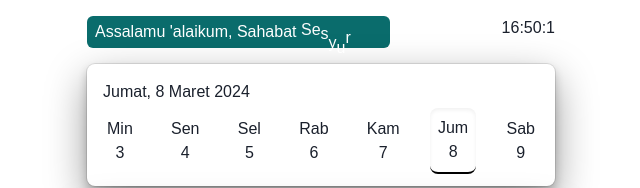
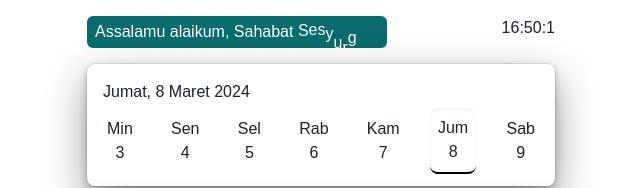
Before and after one commit to hilmanimaduddin/ramadhan, a Next.js app: page / in a window 1280 px wide. Shown: the top 188 px of the page, without its empty margins (319-959 px from the left). Built offline with nearby package versions, Linux system fonts and the light colour scheme; a web font is replaced by a local one.

Commit message:
second commit

```diff
--- a/src/pages/index.tsx
+++ b/src/pages/index.tsx
@@ -36,7 +36,7 @@ export default function CreatePage() {
               borderRadius={"md"}
             >
               <FallingLetter>
-                Assalamu 'alaikum, Sahabat Sesyurga...
+                Assalamu alaikum, Sahabat Sesyurga...
               </FallingLetter>
             </Box>
           </FromLeft>
```
